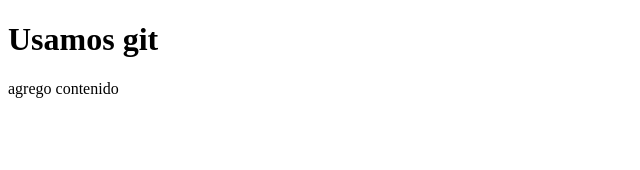
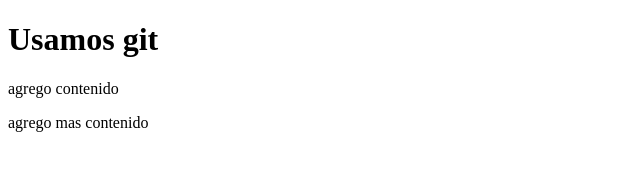
Before and after one commit to nadirbacapaunero/clase-git-0709, a plain HTML site: page index.html in a window 1280 px wide. Shown: the whole page, without its empty margins (0-640 px from the left). Drawn offline with Linux system fonts and the light colour scheme.

```diff
--- a/index.html
+++ b/index.html
@@ -6,6 +6,7 @@
         <body>
         <h1>Usamos git</h1>
         <p>agrego contenido</p>
+        <p>agrego mas contenido</p>
     </body>
 
 </html>
```
Also changed, not shown: 1 other file.
